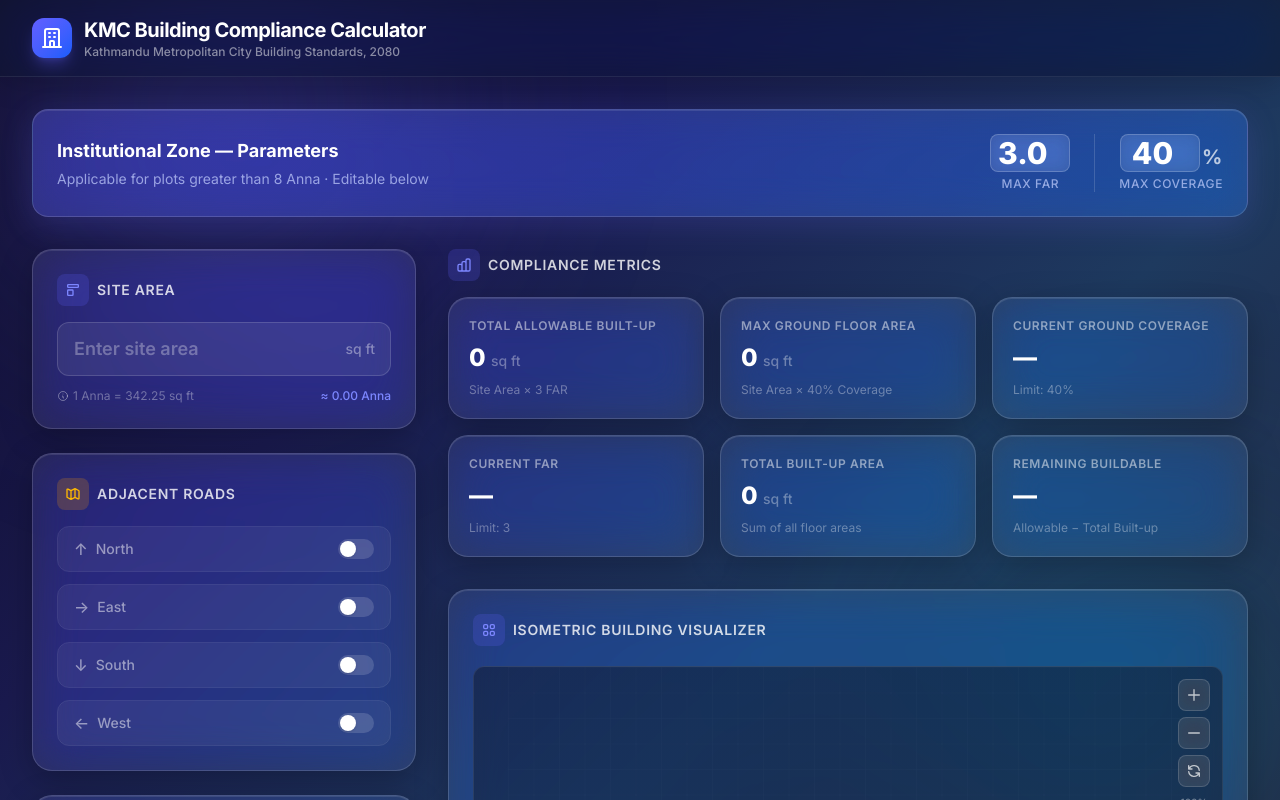
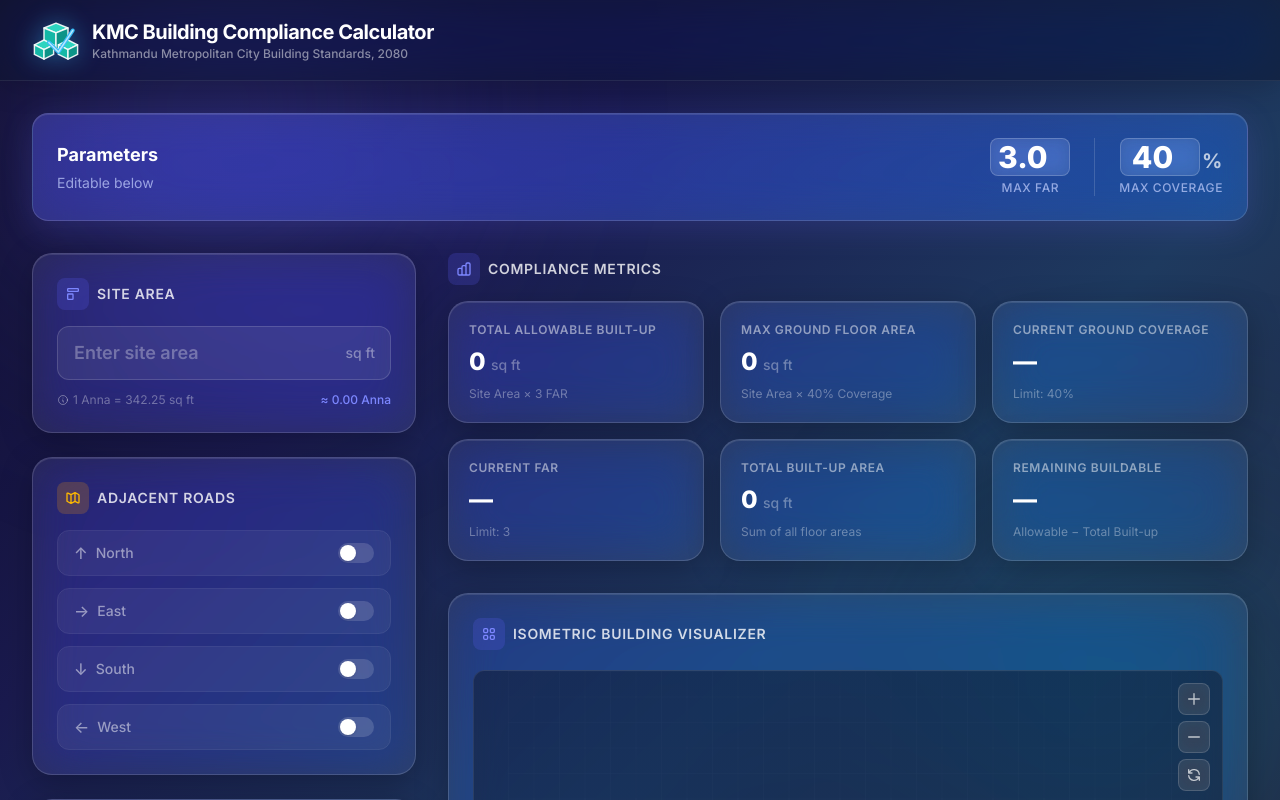
Before and after one commit to sudils58/byelaw-viz-new, a React (Vite) app: page / in a window 1280 px wide. Shown: the top 800 px of the page. Built offline with nearby package versions, Linux system fonts and the light colour scheme.

Commit message:
Update header logo to SVG and simplify banner text

```diff
--- a/src/App.jsx
+++ b/src/App.jsx
@@ -67,9 +67,28 @@ export default function App() {
                     <div className="flex items-center justify-between">
                         <div>
                             <div className="flex items-center gap-3">
-                                <div className="w-10 h-10 rounded-xl bg-gradient-to-br from-indigo-500 to-blue-600 flex items-center justify-center shadow-lg shadow-indigo-500/30">
-                                    <svg className="w-6 h-6 text-white" fill="none" viewBox="0 0 24 24" stroke="currentColor" strokeWidth={2}>
-                                        <path strokeLinecap="round" strokeLinejoin="round" d="M19 21V5a2 2 0 00-2-2H7a2 2 0 00-2 2v16m14 0h2m-2 0h-5m-9 0H3m2 0h5M9 7h1m-1 4h1m4-4h1m-1 4h1m-5 10v-5a1 1 0 011-1h2a1 1 0 011 1v5m-4 0h4" />
+                                <div className="w-12 h-12 flex items-center justify-center drop-shadow-[0_0_12px_rgba(56,189,248,0.4)]">
+                                    <svg viewBox="0 0 100 100" fill="none" xmlns="http://www.w3.org/2000/svg" className="w-full h-full">
+                                        <g stroke="rgba(255,255,255,0.9)" strokeWidth="3" strokeLinejoin="round">
+                                            {/* Back Center Building */}
+                                            <polygon points="50,15 75,25 50,35 25,25" fill="#2dd4bf" />
+                                            <polygon points="25,25 50,35 50,70 25,60" fill="#14b8a6" />
+                                            <polygon points="50,35 75,25 75,60 50,70" fill="#0d9488" />
+
+                                            {/* Front Left Building */}
+                                            <polygon points="25,50 45,60 25,70 5,60" fill="#2dd4bf" />
+                                            <polygon points="5,60 25,70 25,90 5,80" fill="#14b8a6" />
+                                            <polygon points="25,70 45,60 45,80 25,90" fill="#0d9488" />
+
+                                            {/* Front Right Building */}
+                                            <polygon points="75,50 95,60 75,70 55,60" fill="#2dd4bf" />
+                                            <polygon points="55,60 75,70 75,90 55,80" fill="#14b8a6" />
+                                            <polygon points="75,70 95,60 95,80 75,90" fill="#0d9488" />
+                                        </g>
+
+                                        {/* Checkmark */}
+                                        <path d="M 35,55 L 55,75 L 85,30" stroke="#38bdf8" strokeWidth="8" strokeLinecap="round" strokeLinejoin="round" />
+                                        <path d="M 35,55 L 55,75 L 85,30" stroke="#bae6fd" strokeWidth="3" strokeLinecap="round" strokeLinejoin="round" />
                                     </svg>
                                 </div>
                                 <div>
@@ -92,8 +111,8 @@ export default function App() {
                 <div className="mb-8 glass-banner rounded-2xl p-6 text-white">
                     <div className="flex flex-wrap items-center justify-between gap-4">
                         <div>
-                            <h2 className="text-lg font-bold mb-1">Institutional Zone — Parameters</h2>
-                            <p className="text-indigo-200/70 text-sm">Applicable for plots greater than 8 Anna · Editable below</p>
+                            <h2 className="text-lg font-bold mb-1">Parameters</h2>
+                            <p className="text-indigo-200/70 text-sm">Editable below</p>
                         </div>
                         <div className="flex gap-6">
                             <div className="text-center">
```
